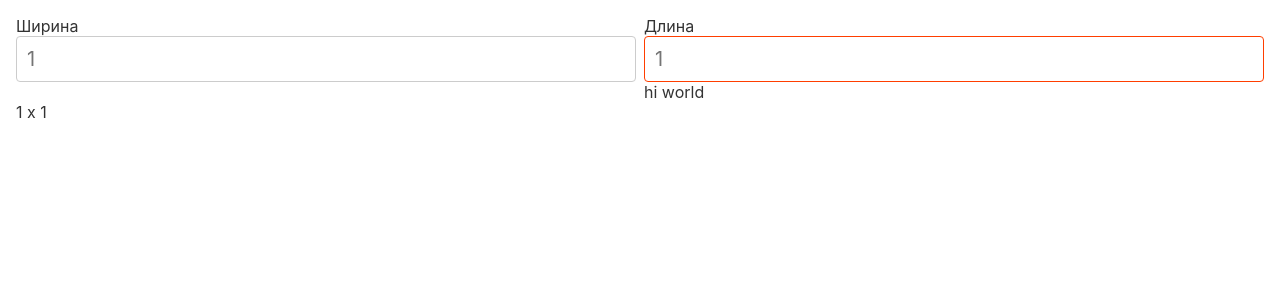
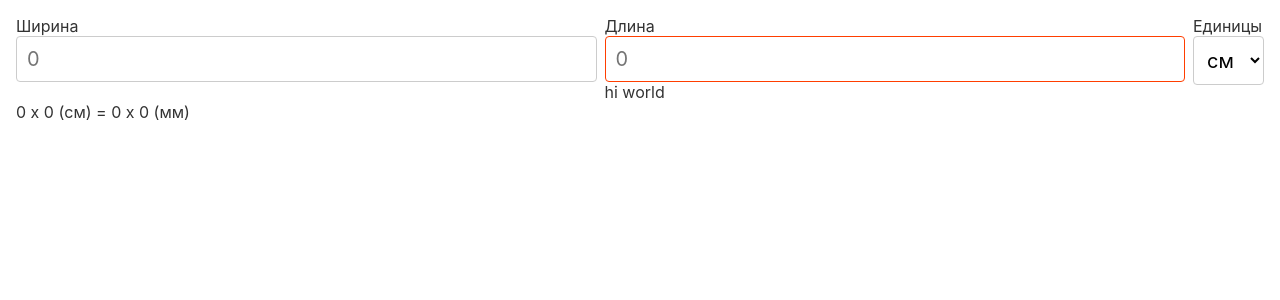
Before and after one commit to pgeowng/tilecalc-pwa, a React (Create React App) app: page / in a window 1280 px wide. Shown: the top 300 px of the page. Built offline with nearby package versions, Linux system fonts and the light colour scheme.

Commit message:
add: select component. unit update

```diff
--- a/src/App.css
+++ b/src/App.css
@@ -12,6 +12,11 @@
   margin-right: 8px;
   align-items: top;
 }
+
+.column_fixed {
+  flex: 0 1 auto;
+}
+
 .column > * {
   flex: 0 0 auto;
 }
--- a/src/App.js
+++ b/src/App.js
@@ -1,14 +1,32 @@
 import { useEffect, useState } from 'react'
 import './App.css'
 import { Field } from './components/ui/Field/Field.js'
+import { Select } from './components/ui/Select/Select.js'
 
 const App = () => {
-  const defaultWidth = 1
-  const defaultLength = 1
+  const defaultWidth = 0
+  const defaultLength = 0
   // const defaultHeight = 1
   const [width, setWidth] = useState(defaultWidth)
   const [length, setLength] = useState(defaultLength)
   // const [height, setHeight] = useState(defaultHeight)
+
+  const unitMap = ['м', 'см', 'мм']
+  const unitExp = { м: 1000, см: 10, мм: 1 }
+  const [units, setUnits] = useState(unitMap[1])
+
+  const updateUnits = (newUnits) => {
+    console.log('update units')
+    const oldExp = unitExp[units]
+    const newExp = unitExp[newUnits]
+    setWidth((width * oldExp) / newExp)
+    setLength((length * oldExp) / newExp)
+    setUnits(newUnits)
+  }
+  console.log('rerender')
+
+  const trueWidth = width * unitExp[units]
+  const trueLength = length * unitExp[units]
 
   const [err, setErr] = useState(null)
 
@@ -42,10 +60,18 @@ const App = () => {
             error={err}
           />
         </div>
+        <div className="column column_fixed">
+          <Select
+            value={units}
+            setValue={updateUnits}
+            options={unitMap}
+            label="Единицы"
+          />
+        </div>
       </div>
       <div className="row">
         <div className="column">
-          {width} x {length}
+          {width} x {length} ({units}) = {trueWidth} x {trueLength} (мм)
         </div>
       </div>
     </div>
--- /dev/null
+++ b/src/components/ui/Select/Select.css
@@ -0,0 +1,17 @@
+.select {
+}
+
+.select-label {
+}
+
+.select-elem {
+  background-color: transparent;
+  box-sizing: border-box;
+  padding: 0.45em;
+  /* for some reason firefox height: 27 and chrome height: 29px  */
+  min-height: 49px;
+  width: 100%;
+  border-radius: 4px;
+  font-size: 20px;
+  font-size: max(20px, 1.25em);
+}
--- /dev/null
+++ b/src/components/ui/Select/Select.js
@@ -0,0 +1,19 @@
+import './Select.css'
+
+export const Select = ({ value, setValue, options, label }) => {
+  const handleChange = (e) => {
+    setValue(e.target.value)
+  }
+  return (
+    <div className="select">
+      <label className="select-label">{label}</label>
+      <select className="select-elem" value={value} onChange={handleChange}>
+        {options.map((item, idx) => (
+          <option key={item} value={item}>
+            {item}
+          </option>
+        ))}
+      </select>
+    </div>
+  )
+}
```
